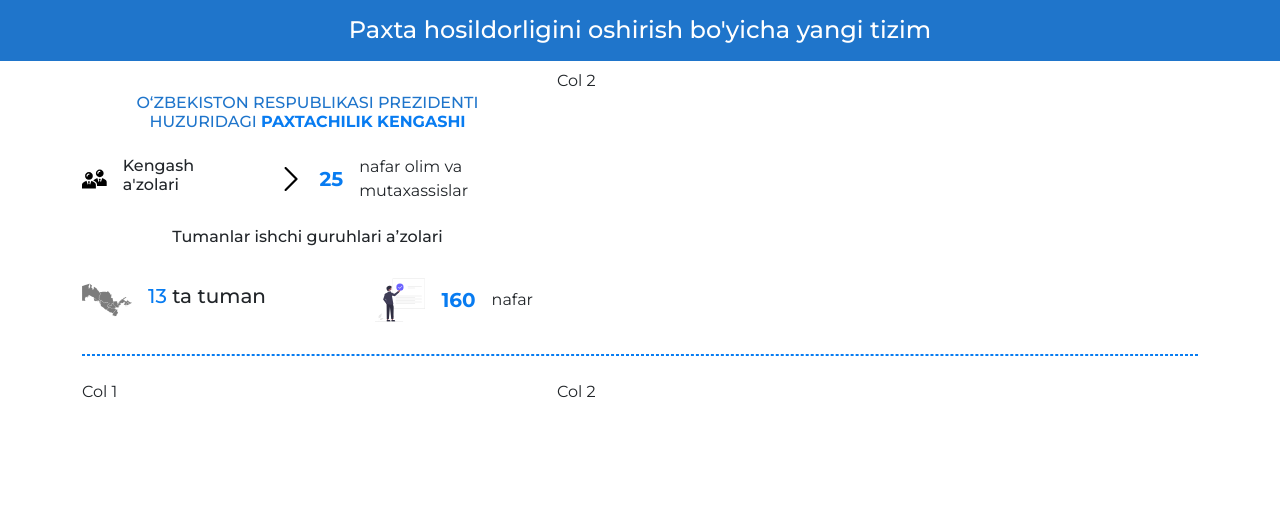
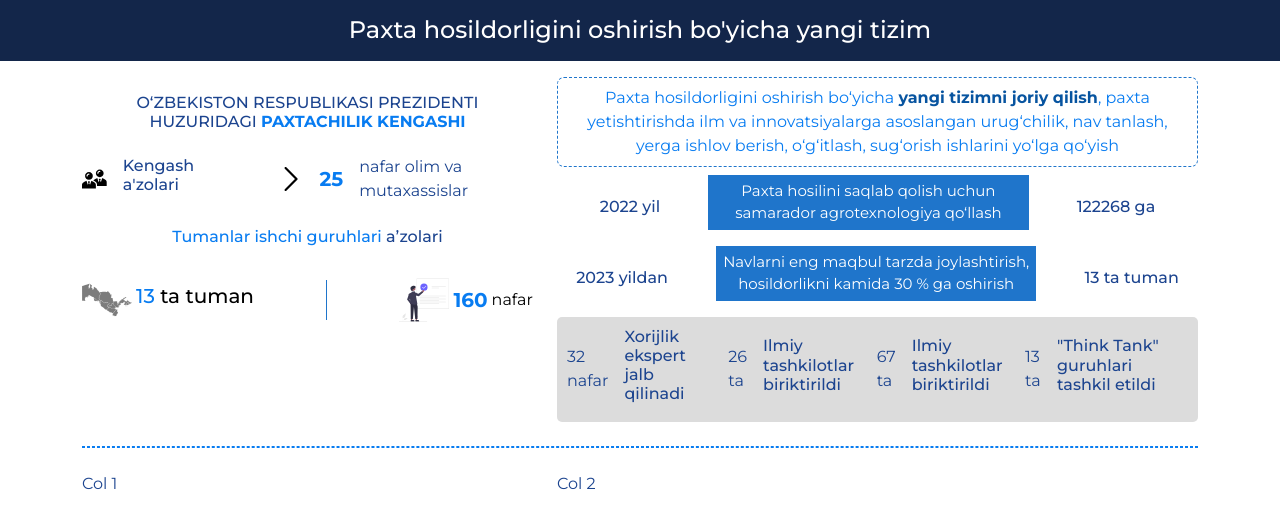
Before and after one commit to asadbekme/verstka, a plain HTML site: page index.html in a window 1280 px wide. Drawn offline with nearby package versions, Linux system fonts and the light colour scheme.

Commit message:
in progress

```diff
--- a/index.html
+++ b/index.html
@@ -25,19 +25,17 @@
       <div class="container">
         <div class="system-top">
           <div class="row">
-            <div class="col-md-5">
-              <h5 class="text-center fs-6 mt-4" style="color: #1f75cb">
+            <div class="col-lg-5">
+              <h5 class="system-top__title text-center fs-6 mt-4">
                 O‘ZBEKISTON RESPUBLIKASI PREZIDENTI HUZURIDAGI
                 <span class="fw-bold" style="color: #087cf1"
                   >PAXTACHILIK KENGASHI</span
                 >
               </h5>
               <div
-                class="d-flex justify-content-between align-items-center gap-5 mt-4"
+                class="d-flex justify-content-between align-items-center gap-5 my-4"
               >
-                <div
-                  class="d-flex align-items-center justify-content-between gap-3"
-                >
+                <div class="d-flex align-items-center gap-2 gap-md-3">
                   <?xml version="1.0" encoding="iso-8859-1"?>
                   <svg
                     fill="#000000"
@@ -98,9 +96,7 @@
                   </svg>
                   <h6>Kengash a'zolari</h6>
                 </div>
-                <div
-                  class="d-flex align-items-center justify-content-between gap-3"
-                >
+                <div class="d-flex align-items-center gap-2 gap-md-3">
                   <?xml version="1.0" encoding="iso-8859-1"?>
                   <svg
                     fill="#000000"
@@ -126,16 +122,14 @@
                 </div>
               </div>
 
-              <h6 class="text-center mt-4">
+              <h6 class="system-top__subtitle text-center mt-4">
                 <span>Tumanlar ishchi guruhlari</span>
                 aʼzolari
               </h6>
               <div
                 class="d-flex justify-content-between align-items-center mt-4"
               >
-                <div
-                  class="d-flex align-items-center justify-content-between gap-3"
-                >
+                <div class="d-flex align-items-center gap-1">
                   <?xml version="1.0"?>
                   <svg
                     baseprofile="tiny"
@@ -224,11 +218,12 @@
                     <circle cx="637.6" cy="506" id="1"></circle>
                     <circle cx="636" cy="498.9" id="2"></circle>
                   </svg>
-                  <h5><span style="color: #087cf1">13</span> ta tuman</h5>
+                  <h5 class="system-region">
+                    <span style="color: #087cf1">13</span> ta tuman
+                  </h5>
                 </div>
-                <div
-                  class="d-flex align-items-center justify-content-between gap-3"
-                >
+                <div class="system-top__line"></div>
+                <div class="d-flex align-items-center gap-1">
                   <svg
                     xmlns="http://www.w3.org/2000/svg"
                     data-name="Layer 1"
@@ -411,11 +406,60 @@
                     />
                   </svg>
                   <span class="fw-bold fs-5" style="color: #087cf1">160</span>
-                  <span>nafar</span>
+                  <span style="color: #000000">nafar</span>
                 </div>
               </div>
             </div>
-            <div class="col-md-7">Col 2</div>
+            <div class="col-lg-7">
+              <p class="system-text fs-6 text-center p-2 my-2">
+                Paxta hosildorligini oshirish bo‘yicha
+                <span class="fw-bold" style="color: #0754a0"
+                  >yangi tizimni joriy qilish</span
+                >, paxta yetishtirishda ilm va innovatsiyalarga asoslangan
+                urug‘chilik, nav tanlash, yerga ishlov berish, o‘g‘itlash,
+                sug‘orish ishlarini yo‘lga qo‘yish
+              </p>
+              <div
+                class="d-flex align-items-center justify-content-center gap-5"
+              >
+                <h6>2022 yil</h6>
+                <p class="system-desc text-center">
+                  Paxta hosilini saqlab qolish uchun samarador agrotexnologiya
+                  qo‘llash
+                </p>
+                <h6><span>122268</span> ga</h6>
+              </div>
+              <div
+                class="d-flex align-items-center justify-content-center gap-5"
+              >
+                <h6>2023 yildan</h6>
+                <p class="system-desc text-center">
+                  Navlarni eng maqbul tarzda joylashtirish, hosildorlikni kamida
+                  30 % ga oshirish
+                </p>
+                <h6><span>13</span> ta tuman</h6>
+              </div>
+              <div
+                class="system-top__box d-flex align-items-center justify-content-between gap-3"
+              >
+                <div class="d-flex align-items-center gap-3">
+                  <span>32 nafar</span>
+                  <h6>Xorijlik ekspert jalb qilinadi</h6>
+                </div>
+                <div class="d-flex align-items-center gap-3">
+                  <span>26 ta</span>
+                  <h6>Ilmiy tashkilotlar biriktirildi</h6>
+                </div>
+                <div class="d-flex align-items-center gap-3">
+                  <span>67 ta</span>
+                  <h6>Ilmiy tashkilotlar biriktirildi</h6>
+                </div>
+                <div class="d-flex align-items-center gap-3">
+                  <span>13 ta</span>
+                  <h6>"Think Tank" guruhlari tashkil etildi</h6>
+                </div>
+              </div>
+            </div>
           </div>
         </div>
         <div class="system-line my-4"></div>
--- a/styles.css
+++ b/styles.css
@@ -11,10 +11,51 @@ body {
   font-family: "Montserrat", sans-serif !important;
 }
 
+.system {
+  color: #1c448f;
+}
+
 .system-title {
-  background: #1f75cb;
+  background: #13264a;
 }
 
 .system-line {
   border: 1px dashed #087cf1;
 }
+
+.system-top__title {
+  color: #1c448f;
+}
+
+.system-top__subtitle span {
+  color: #087cf1;
+}
+
+.system-region {
+  color: black;
+}
+
+.system-top__line {
+  height: 40px;
+  border-left: 1px solid #1f75cb;
+}
+
+.system-text {
+  border: 1px dashed #1f75cb;
+  color: #087cf1;
+  border-radius: 7px;
+}
+
+.system-desc {
+  width: 50%;
+  font-size: 15px;
+  background: #1f75cb;
+  padding: 5px;
+  color: white;
+}
+
+.system-top__box {
+  background: gainsboro;
+  padding: 10px;
+  border-radius: 5px;
+}
```
Also changed, not shown: images/map-uz.svg (renamed from images/uz.svg), images/person.svg (renamed from images/svg.svg), images/ui.jpg (deleted), images/users-svgrepo-com (1).svg (deleted), images/view.jpg (added).
